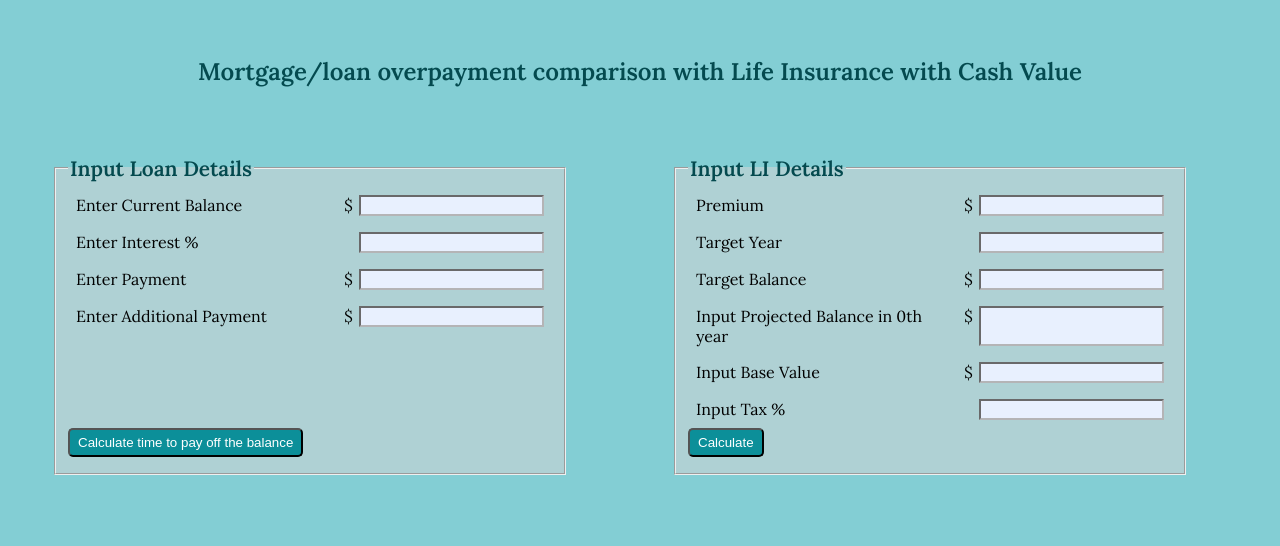
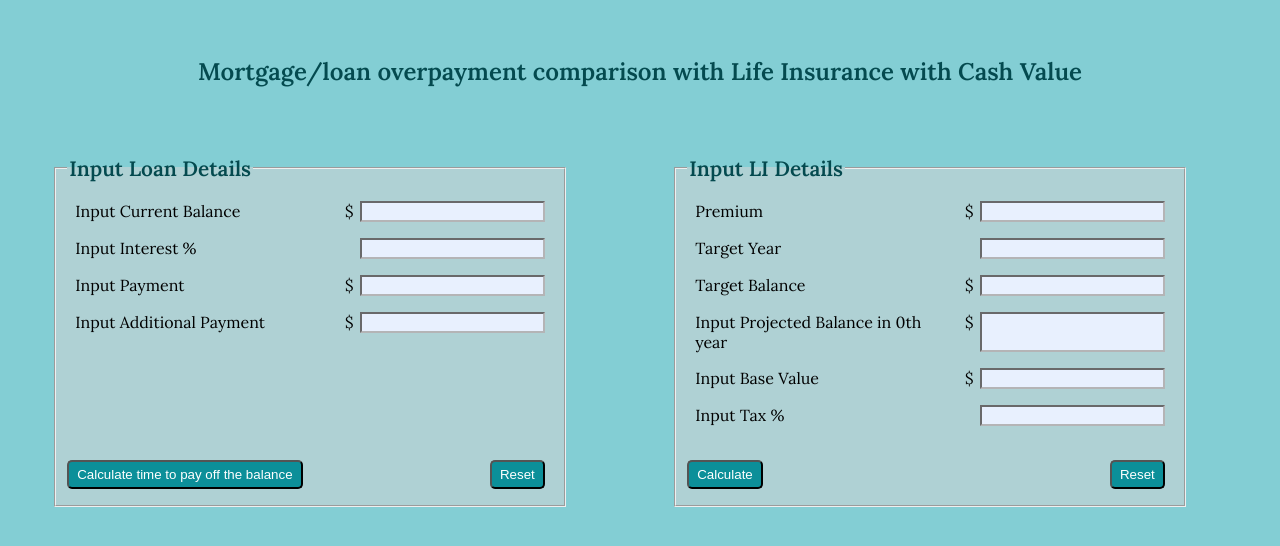
Before and after one commit to Svetanek/FinPlanning-concepts, a React (Create React App) app: page / in a window 1280 px wide. Shown: the top 546 px of the page. Built offline with nearby package versions, Linux system fonts and the light colour scheme.

Commit message:
added Reset button

```diff
--- a/src/components/Inputs/inputField1.js
+++ b/src/components/Inputs/inputField1.js
@@ -4,7 +4,7 @@ import './inputFields.styles.scss'
 
 
 
-const LoanField1 = ({handleChange, handleSubmit, inputData, error}) => {
+const LoanField1 = ({handleChange, handleSubmit, clearData, inputData, error}) => {
 
   const {balance, payment, interest, additional_payment, timeLeft, futureBalance} = inputData;
     const futBal = futureBalance? futureBalance : null;
@@ -17,11 +17,14 @@ const LoanField1 = ({handleChange, handleSubmit, inputData, error}) => {
         <form onSubmit={handleSubmit} className="form">
        <fieldset className="form-fieldset">
          <legend className="form-legend">Input Loan Details</legend>
-         <FormInput name="balance" value={balance} onChange={handleChange} currency required>Enter Current Balance</FormInput>
-         <FormInput name="interest" value={interest} onChange={handleChange} required>Enter Interest % </FormInput>
-         <FormInput name="payment" value={payment} onChange={handleChange} currency required>Enter Payment</FormInput>
-         <FormInput name="additional_payment" value={additional_payment} onChange={handleChange} currency required>Enter Additional Payment</FormInput>
+         <FormInput name="balance" value={balance} onChange={handleChange} currency required>Input Current Balance</FormInput>
+         <FormInput name="interest" value={interest} onChange={handleChange} required>Input Interest % </FormInput>
+         <FormInput name="payment" value={payment} onChange={handleChange} currency required>Input Payment</FormInput>
+         <FormInput name="additional_payment" value={additional_payment} onChange={handleChange} currency required>Input Additional Payment</FormInput>
+         <div id="buttons">
          <button type="submit" >Calculate time to pay off the balance</button>
+         <button onClick={clearData}>Reset</button>
+         </div>
        </fieldset>
        </form>
        <div className='form-text'>
--- a/src/components/Inputs/inputField2.js
+++ b/src/components/Inputs/inputField2.js
@@ -6,6 +6,8 @@ import './inputFields.styles.scss'
 
 
 const LoanField2 = (props) =>  {
+
+  const {additional_payment, timeLeft, futureBalance } = props.inputData;
 
   const [inputData2, setInputData2] = useState(
     {
@@ -19,9 +21,10 @@ const LoanField2 = (props) =>  {
       diffAmount: ''
       }
   )
-  const [error, setError] = useState('')
+  const [error, setError] = useState('');
+
   const {premium, targetYear, targetBalance, projectedBalance, baseValue, tax, afterTaxAmount, diffAmount} = inputData2;
-  const {additional_payment, timeLeft, futureBalance } = props.inputData;
+
   const roundedYears = Math.round(timeLeft/12);
 
   const handleChange = (e) => {
@@ -60,6 +63,19 @@ const LoanField2 = (props) =>  {
     setInputData2({...inputData2, afterTaxAmount: afterTax.toLocaleString('en'), diffAmount: diff.toLocaleString('en')})
   }
 
+  const clearData = () => {
+    setInputData2({
+      premium: '',
+      targetYear: '',
+      targetBalance: '',
+      projectedBalance: '',
+      baseValue: '',
+      tax: '',
+      afterTaxAmount: '',
+      diffAmount: ''
+      })
+  }
+
     return (
       <div className="form-container">
       <form onSubmit={handleSubmit} className="form">
@@ -71,7 +87,10 @@ const LoanField2 = (props) =>  {
          <FormInput name="projectedBalance" value={projectedBalance} onChange={handleChange} currency required >Input Projected Balance in {roundedYears}th year</FormInput>
          <FormInput name="baseValue" value={baseValue} onChange={handleChange} currency required >Input Base Value</FormInput>
          <FormInput name="tax" value={tax} onChange={handleChange} >Input Tax %</FormInput>
+         <div id="buttons">
          <button type="submit" >Calculate</button>
+         <button onClick={clearData}>Reset</button>
+         </div>
        </fieldset>
        </form>
        <div className="form-text">
--- a/src/components/Inputs/inputFields.styles.scss
+++ b/src/components/Inputs/inputFields.styles.scss
@@ -8,12 +8,12 @@
     width: 100%;
   }
   @media screen and (max-width: 500px) {
-    font-size: 12px;
+    font-size: 14px;
     padding: 0;
   }
 
   .form {
-    height: 20rem;
+    height: 22rem;
     width: 32rem;
 
     @media screen and (max-width: 1200px) {
@@ -23,6 +23,7 @@
     &-fieldset {
       background-color: #d4d4d48a;
       display: inline-block;
+      padding: 0.7rem;
       position: relative;
       height: 100%;
       width: 100%;
@@ -33,10 +34,16 @@
       font-weight: 600;
       color: #044a4f;
     }
-
-    button {
+    #buttons {
+      // height: 2rem;
+      // width: 90%;
+      width: calc(100% - 1.9rem);
+      display: flex;
+      justify-content: space-between;
       position: absolute;
       bottom: 1rem;
+    }
+    button {
       padding: 0.3rem 0.5rem;
       border-radius: 5px;
       background-color: #0c8f99;
--- a/src/components/container/container.js
+++ b/src/components/container/container.js
@@ -54,7 +54,7 @@ const {balance, payment, interest, additional_payment} = inputData;
       formattedVal = parseFloat(value).toLocaleString('en');
     }
     setData({ ...inputData, [name]: formattedVal });
-    console.log("Error=", error)
+
   }
 
   const handleSubmit = async (e) => {
@@ -72,13 +72,26 @@ const {balance, payment, interest, additional_payment} = inputData;
     );
   }
 
+  const clearData = () => {
+    setData({
+      loan: '',
+      balance: '',
+      payment: '',
+      interest: '',
+      additional_payment: '',
+      timeLeft: 0,
+      futureBalance: '',
+
+})
+  }
+
     return (
       <div>
       <StyledHeader >
         Mortgage/loan overpayment comparison with Life Insurance with Cash Value
       </StyledHeader>
      <StyledMain>
-       <LoanField1 inputData={inputData} error={error} handleChange={handleChange} handleSubmit={handleSubmit}/>
+       <LoanField1 inputData={inputData} error={error} handleChange={handleChange} handleSubmit={handleSubmit} clearData={clearData}/>
     <LoanField2 inputData={inputData}/>
      </StyledMain>
       </div>
```
Also changed, not shown: src/components/form-input/form-input.styles.scss (+0 -8 lines), 1 other file (tests, documents, lock files or other folders).
